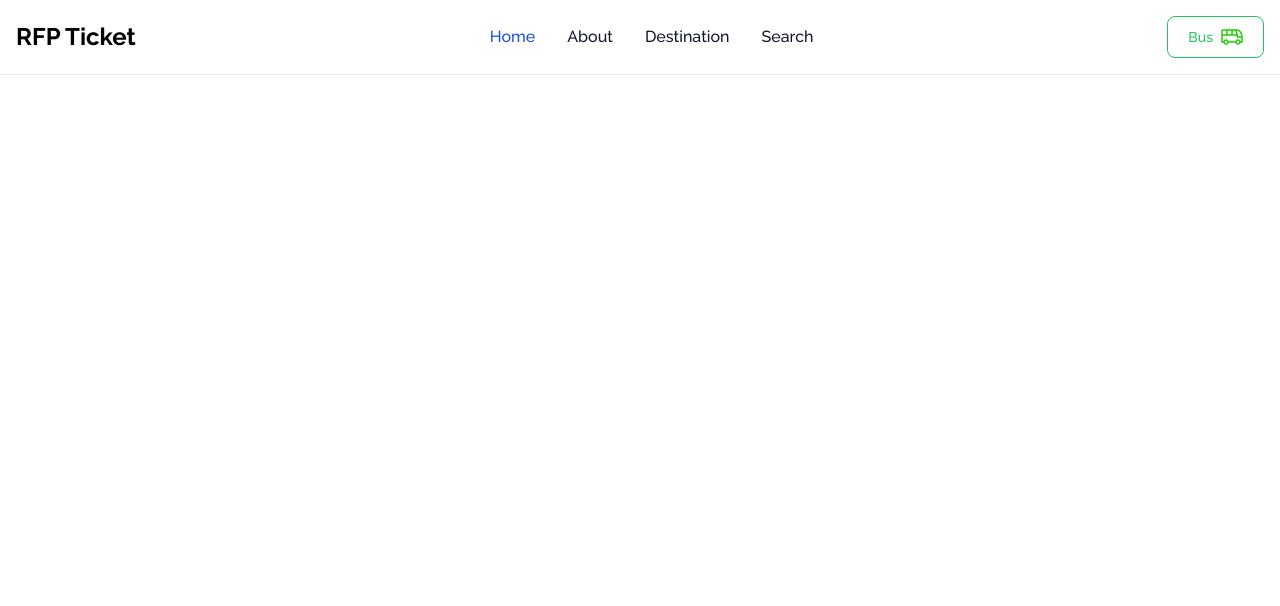
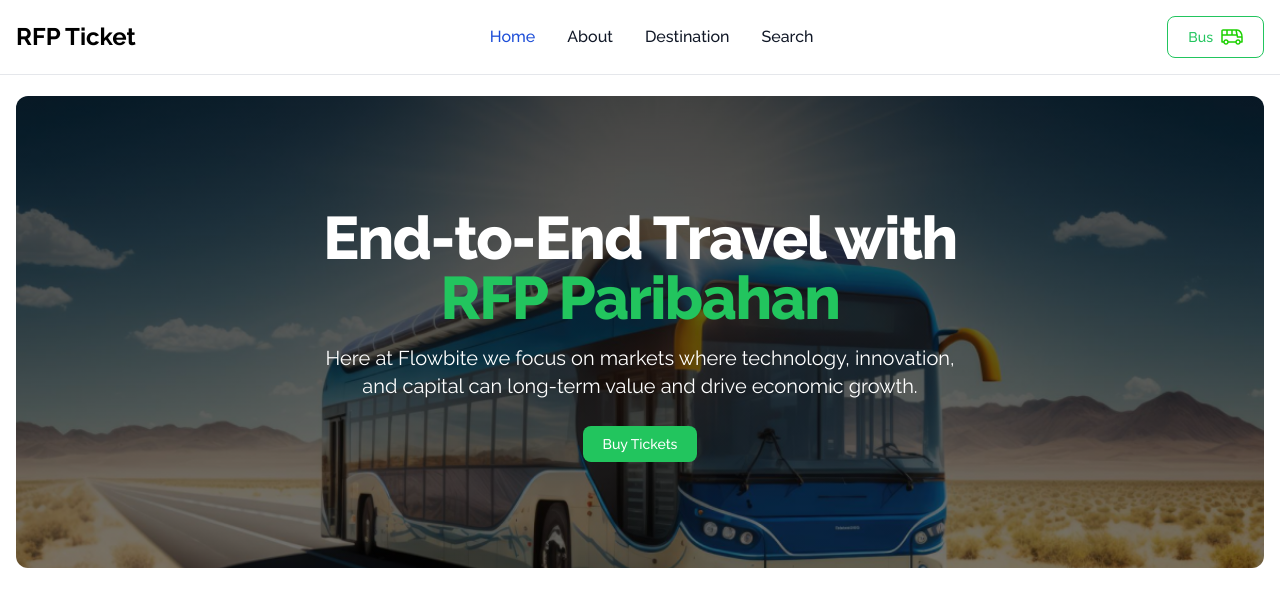
Before and after one commit to rahatfaruk/pha5-rfp-ticket-site, a plain HTML site: page index.html in a window 1280 px wide. Drawn offline with nearby package versions, Linux system fonts and the light colour scheme.

Commit message:
hero-sect added

```diff
--- a/index.html
+++ b/index.html
@@ -17,16 +17,20 @@
       font-family: "Raleway", sans-serif;
     }
 
+    .hero-bg {
+      background: linear-gradient(rgba(0,0,0,.5), rgba(0,0,0,.5)), url('./images/banner.png');
+    }
+
   </style>
 </head>
 <body>
-  <header class="mt-20">
+  <header class="mb-24">
     <!-- ## navbar -->
-    <nav class="bg-white dark:bg-gray-900 fixed w-full z-20 top-0 start-0 border-b border-gray-200 dark:border-gray-600">
-      <div class="max-w-screen-xl flex flex-wrap items-center justify-between mx-auto p-4">
+    <nav class="bg-white dark:bg-gray-900 fixed w-full z-20 top-0 start-0 border-b border-gray-200 dark:border-gray-600 p-4">
+      <div class="max-w-screen-xl mx-auto flex flex-wrap items-center justify-between">
         <!-- ### title -->
         <h1 class="self-center text-2xl font-bold whitespace-nowrap dark:text-white">RFP Ticket</h1>
-        <!-- ### action btns -->
+        <!-- ### action btn -->
         <div class="flex md:order-2 space-x-3 md:space-x-0">
           <button type="button" class="flex items-center gap-2 text-green-500 hover:text-white border border-green-500 hover:bg-green-800 focus:ring-4 focus:outline-none focus:ring-green-300 font-medium rounded-lg text-sm px-5 py-2.5 text-center dark:border-green-500 dark:text-green-500 dark:hover:text-white dark:hover:bg-green-600 dark:focus:ring-green-800">
             Bus
@@ -63,6 +67,20 @@
     </nav>
   </header>
 
+  <main>
+    <!-- ## banner -->
+    <section class="mx-4">
+      <!-- container -->
+      <div class="hero-bg max-w-screen-xl py-20 mx-auto bg-cover bg-center bg-no-repeat rounded-xl">
+        <div class="py-8 px-4 mx-auto max-w-2xl text-center">
+          <h1 class="mb-4 text-4xl font-extrabold tracking-tight leading-none text-white md:text-5xl lg:text-6xl dark:text-white">End-to-End Travel with <span class="text-green-500 block">RFP Paribahan</span></h1>
+          <p class="mb-8 text-lg font-normal text-white lg:text-xl dark:text-gray-400">Here at Flowbite we focus on markets where technology, innovation, and capital can long-term value and drive economic growth.</p>
+          <a href="#reserve-sect" class="focus:outline-none text-white bg-green-500 hover:bg-green-800 focus:ring-4 focus:ring-green-300 font-medium rounded-lg text-sm px-5 py-2.5 dark:bg-green-600 dark:hover:bg-green-500 dark:focus:ring-green-800">Buy Tickets</a>
+        </div>
+      </div>
+    </section>
+
+  </main>
 
 
   <!-- flowbite script -->
```
